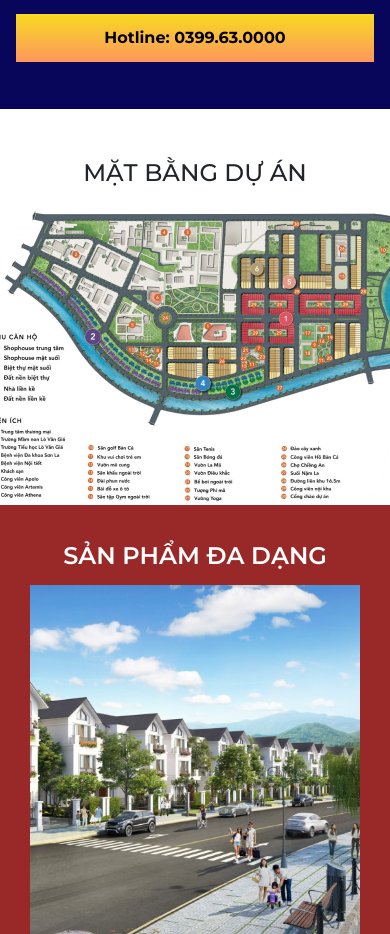
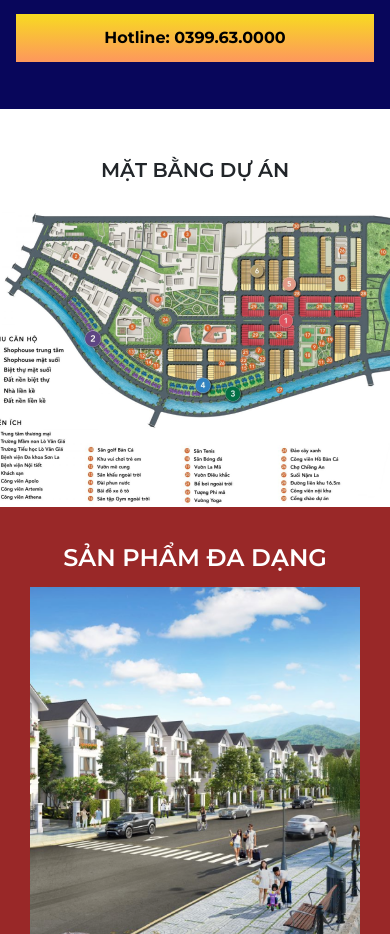
Before and after one commit to KhanhKitin/picenza, a plain HTML site: page index.html in a window 390 px wide. Shown: the part 3540-4474 px from the top of the page. Drawn offline with nearby package versions, Linux system fonts and the light colour scheme; a web font is replaced by a local one.

Commit message:
update code

```diff
--- a/index.css
+++ b/index.css
@@ -209,6 +209,14 @@ body {
   width: 100%;
 }
 .contain-ground .title-ground {
+  padding-top: 50px;
+  padding-bottom: 10px;
+}
+.contain-ground .title-ground h4 {
+  font-style: normal;
+  font-weight: 600;
+  font-size: 34px;
+  line-height: 42px;
   padding-top: 50px;
   padding-bottom: 10px;
 }
@@ -443,6 +451,13 @@ body {
     padding-top: 25px;
     padding-bottom: 7px;
   }
+  .contain-ground .title-ground h4 {
+    font-weight: 600;
+    font-size: 20px;
+    line-height: 32px;
+    padding-top: 20px;
+    padding-bottom: 10px;
+  }
   .contain-ground .banner-ground {
     background-image: url('img/banner_ground_mobile.png');
     background-size: cover;
--- a/index.html
+++ b/index.html
@@ -330,7 +330,7 @@
       <div class="container">
         <div class="row title-ground">
           <div class="col text-center">
-            <h4 class="title-ground">MẶT BẰNG DỰ ÁN</h4>
+            <h4>MẶT BẰNG DỰ ÁN</h4>
           </div>
         </div>
       </div>
```
